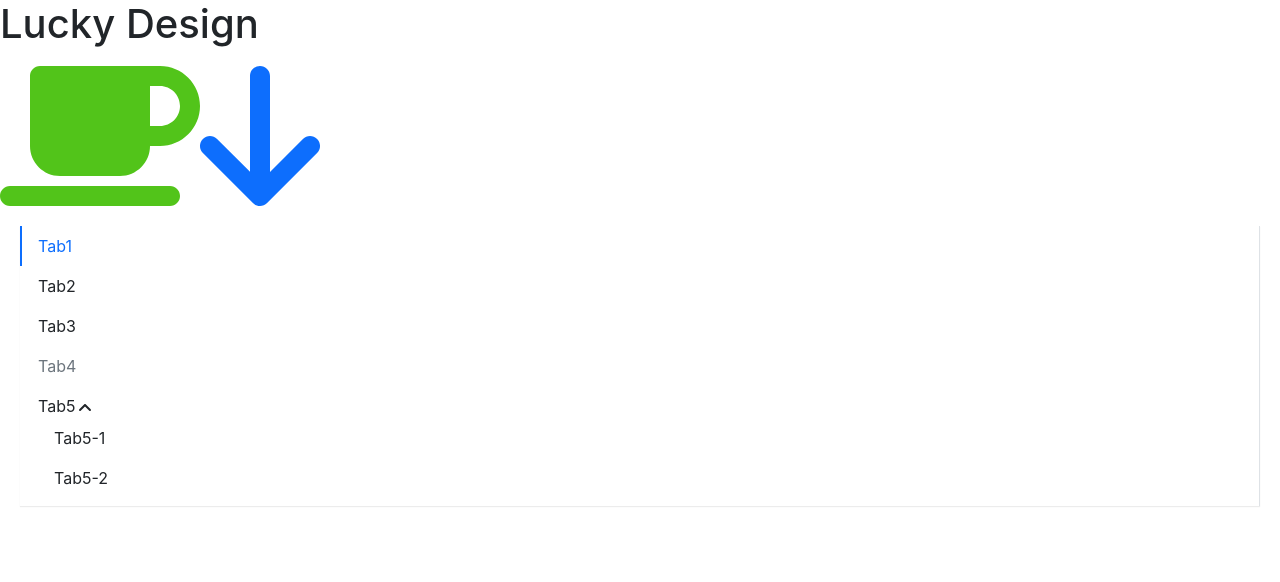
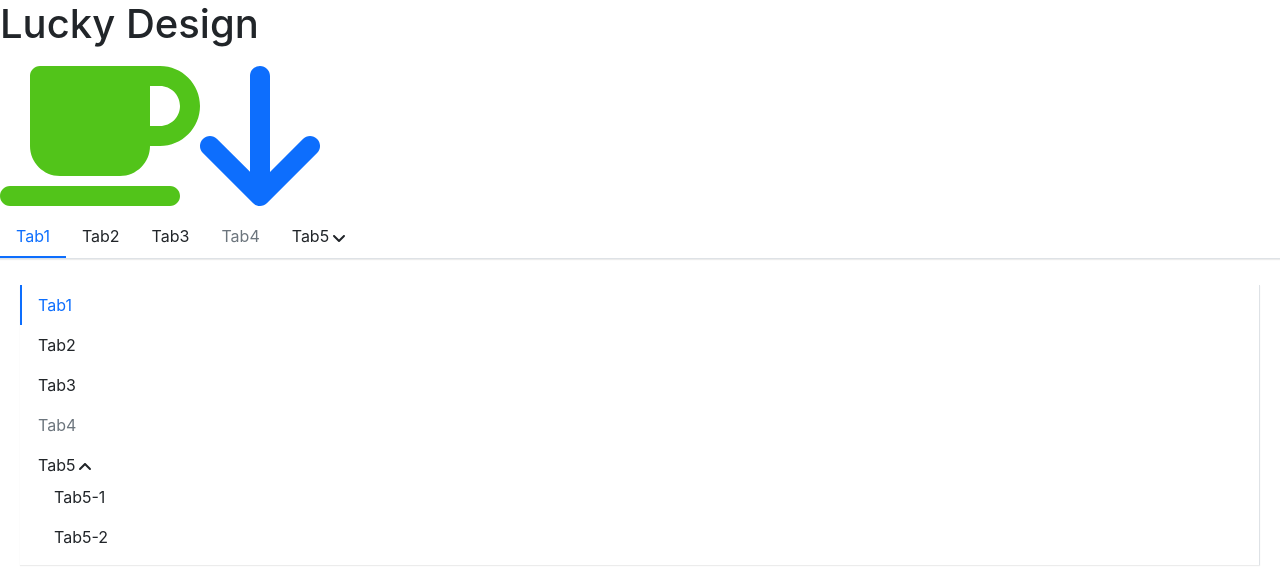
Before and after one commit to leilei405/lucky-design, a React (Create React App) app: page / in a window 1280 px wide. Shown: the top 582 px of the page. Built offline with nearby package versions, Linux system fonts and the light colour scheme.

Commit message:
style: 💄CSSTransition 添加菜单消失的动画，unmountOnExit 属性实现

```diff
--- a/src/App.tsx
+++ b/src/App.tsx
@@ -1,6 +1,7 @@
 import React from "react";
 import Icon from "./components/Icon/use";
-import Menu from "./components/Menu/use1";
+import Menu1 from "./components/Menu/use1";
+import Menu2 from "./components/Menu/use2";
 
 function App() {
   return (
@@ -14,7 +15,8 @@ function App() {
     >
       <h1>Lucky Design</h1>
       <Icon />
-      <Menu />
+      <Menu2 />
+      <Menu1 />
     </div>
   );
 }
--- a/src/components/Menu/_style.scss
+++ b/src/components/Menu/_style.scss
@@ -55,7 +55,7 @@
     }
 
     .lucky-submenu {
-        display: none;
+        // display: none;
         list-style:none;
         padding-left: 0;
         white-space: nowrap;
@@ -70,7 +70,7 @@
         }
     }
     .lucky-submenu.menu-opened {
-        display: block;
+        // display: block;
       }
 }
 
--- a/src/components/Menu/submenu.tsx
+++ b/src/components/Menu/submenu.tsx
@@ -81,7 +81,10 @@ const SubMenu: FC<ISubMenuProps> = (props) => {
         in={menuOpen}
         timeout={300}
         classNames={"zoom-in-top"}
+        // 加appear属性表示 第一次可能会是打开的状态
         appear
+        // 默认为false 是不会有子节点的 为true会动态添加对应的子节点 离开后会进行unmount
+        unmountOnExit
       >
         <ul className={subMenuClasses}>{childrenElement}</ul>
       </CSSTransition>
```
